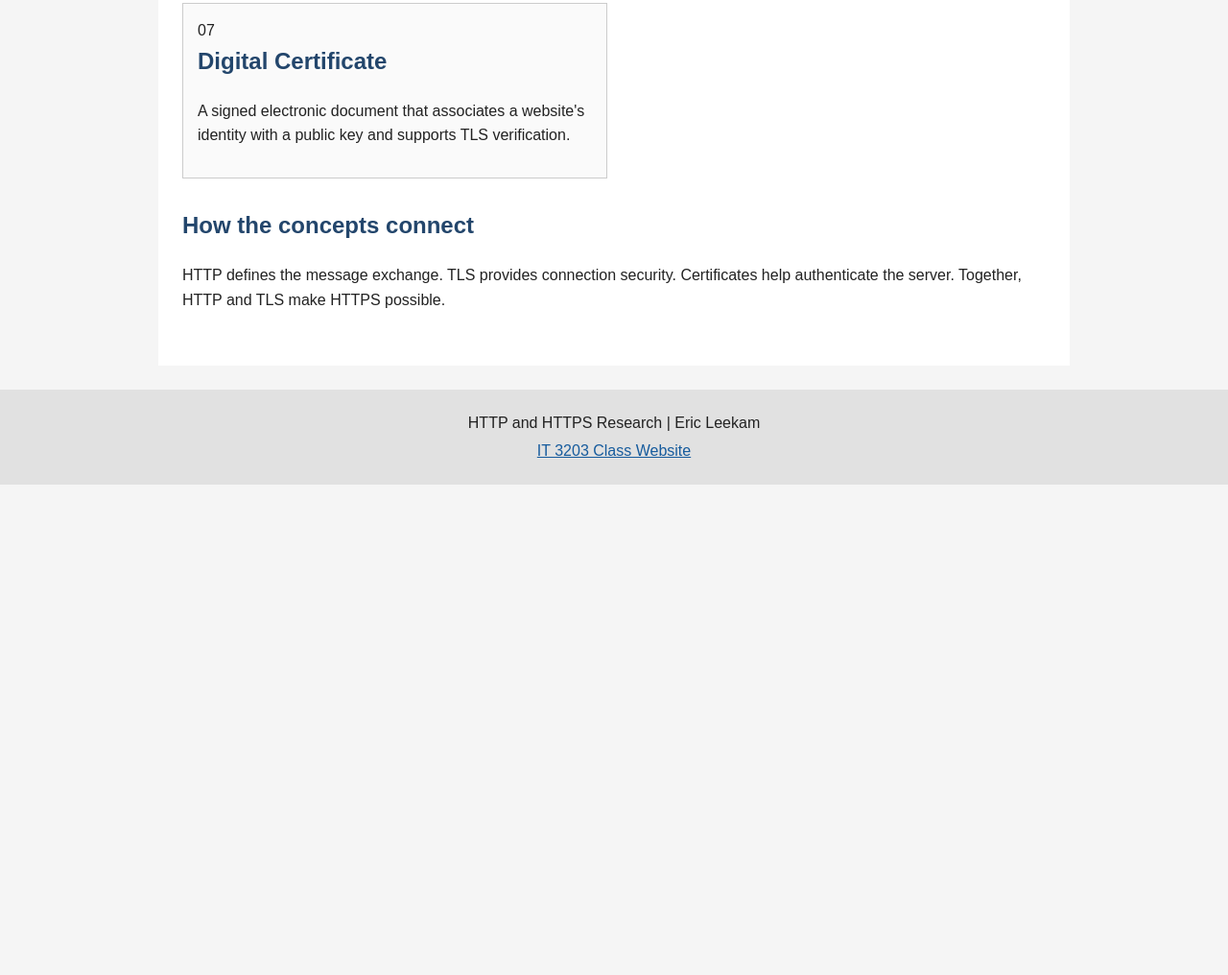
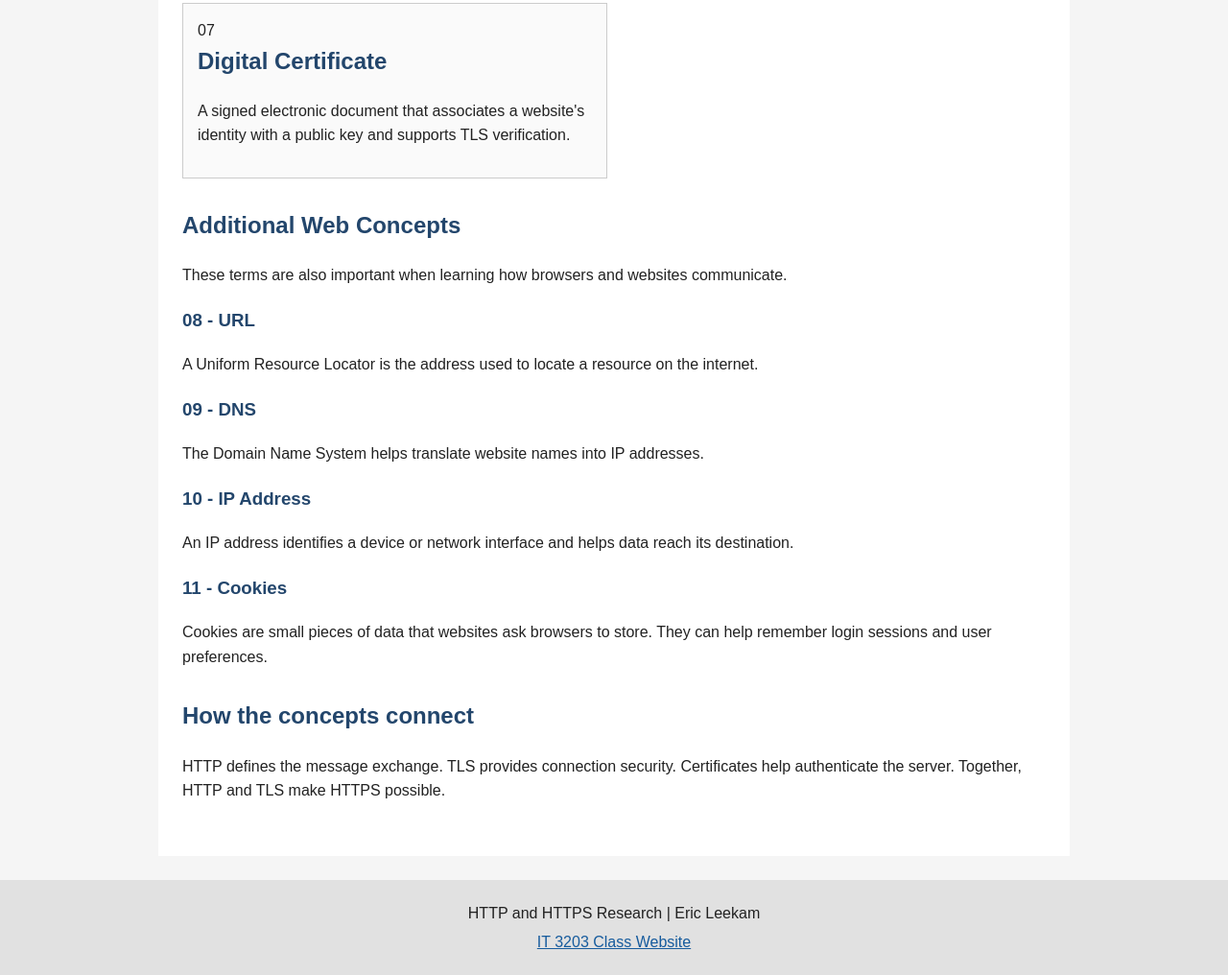
Before and after one commit to eleekam/myproject, a plain HTML site: page concepts.html in a window 1280 px wide. Shown: the part 963-1979 px from the top of the page at 96% size. Before the commit the page ends 1468 px from the top, so only its background shows below. Drawn offline with Linux system fonts and the light colour scheme.

Commit message:
Add section on additional web concepts
Added a new section detailing additional web concepts including URL, DNS, IP Address, and Cookies.

```diff
--- a/concepts.html
+++ b/concepts.html
@@ -126,6 +126,52 @@
      </article>
     </div>
    </section>
+<section class="new-content">
+  <h2>Additional Web Concepts</h2>
+  <p>
+    These terms are also important when learning
+    how browsers and websites communicate.
+  </p>
+
+  <div class="example-grid">
+    <div class="example-card">
+      <h3>08 - URL</h3>
+      <p>
+        A Uniform Resource Locator is the
+        address used to locate a resource
+        on the internet.
+      </p>
+    </div>
+
+    <div class="example-card">
+      <h3>09 - DNS</h3>
+      <p>
+        The Domain Name System helps translate
+        website names into IP addresses.
+      </p>
+    </div>
+
+    <div class="example-card">
+      <h3>10 - IP Address</h3>
+      <p>
+        An IP address identifies a device or
+        network interface and helps data
+        reach its destination.
+      </p>
+    </div>
+
+    <div class="example-card">
+      <h3>11 - Cookies</h3>
+      <p>
+        Cookies are small pieces of data that
+        websites ask browsers to store.
+        They can help remember login sessions
+        and user preferences.
+      </p>
+    </div>
+  </div>
+</section>
+
    <section>
     <h2>
      How the concepts connect
```
